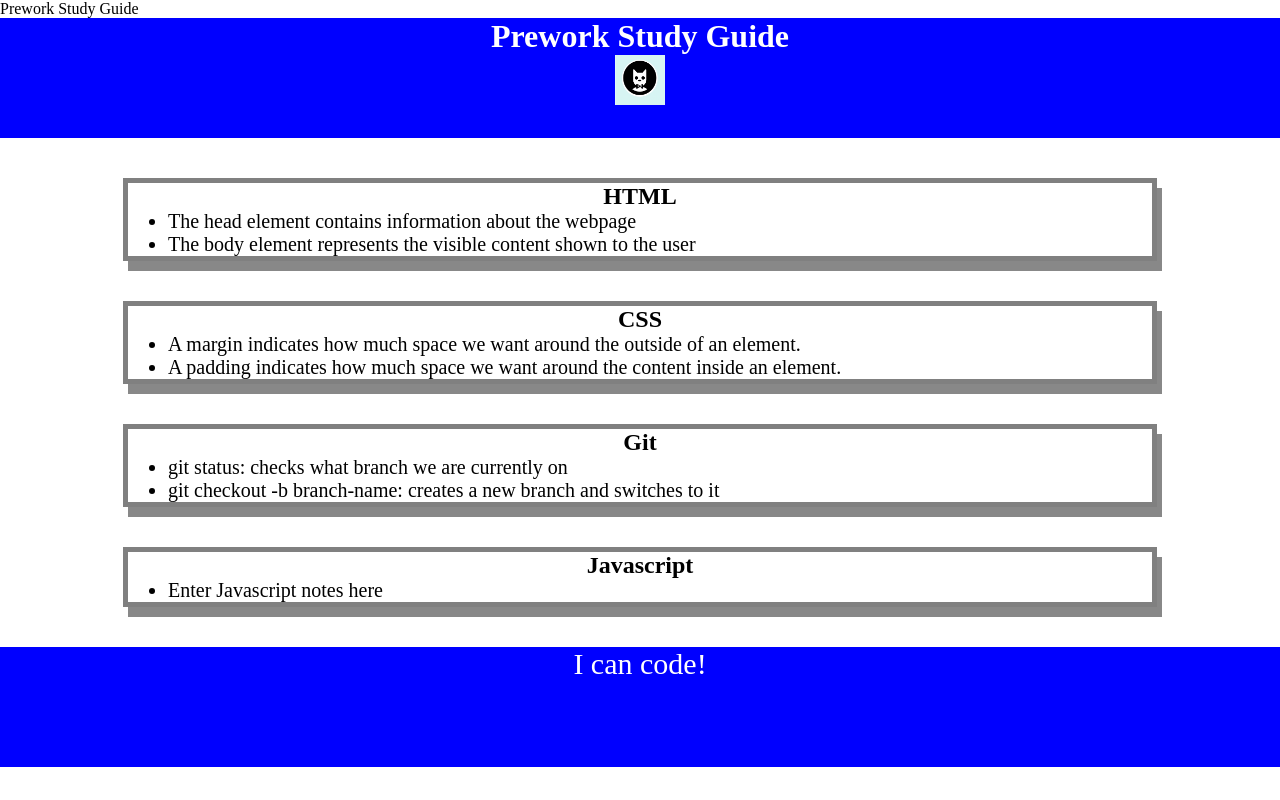
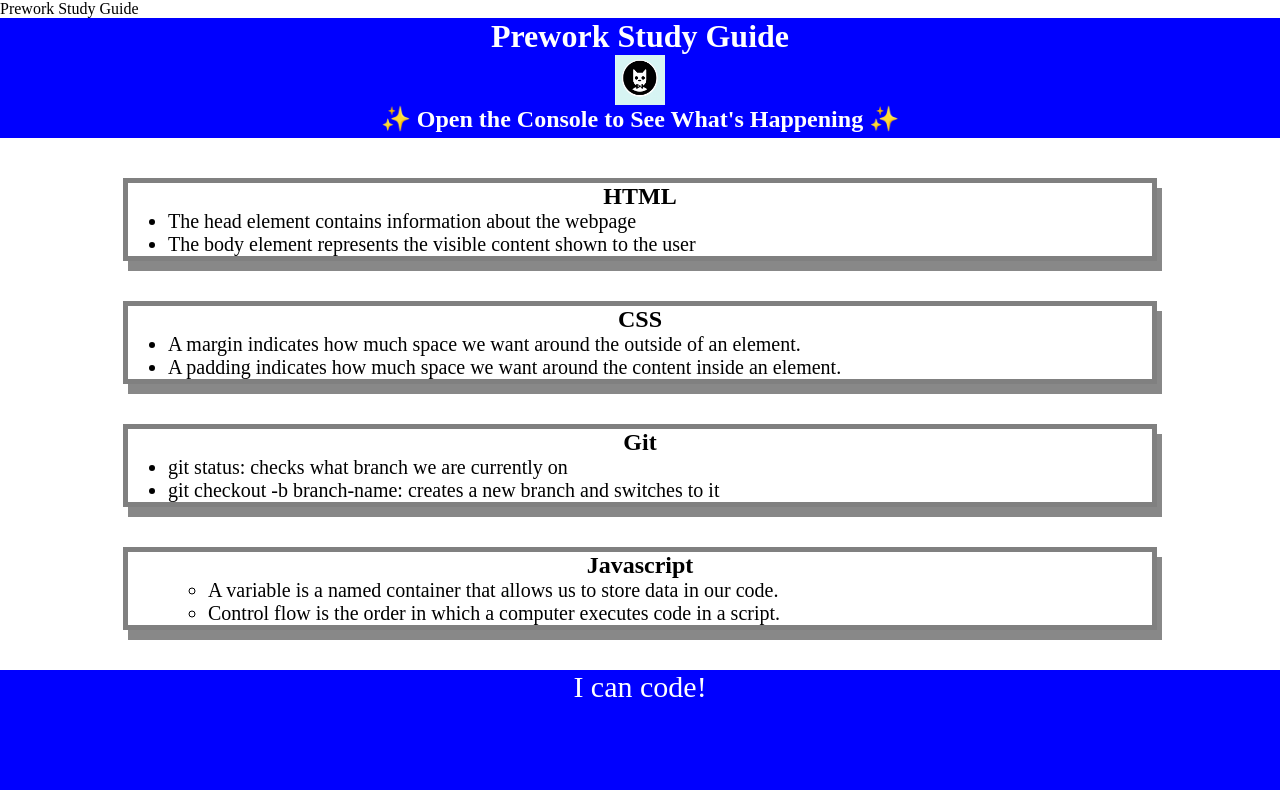
Before and after one commit to Cduggs/prework-study-2, a plain HTML site: page index.html in a window 1280 px wide. Drawn offline with Linux system fonts and the light colour scheme.

Commit message:
Update index.html

```diff
--- a/index.html
+++ b/index.html
@@ -11,6 +11,7 @@
     <header id="top">
       <h1>Prework Study Guide</h1>
       <img src="./assets/bowtie-cat.png" alt="Profile image of cat wearing a bow tie." />
+      <h2>✨ Open the Console to See What's Happening ✨</h2>
     </header>
     <main>
       <section class="card" id="html-section">
@@ -40,7 +41,9 @@
         <section class="card" id="javascript-section">
           <h2>Javascript</h2>
           <ul>
-            <li>Enter Javascript notes here</li>
+            <ul>
+              <li>A variable is a named container that allows us to store data in our code.</li>
+              <li>Control flow is the order in which a computer executes code in a script.</li>
             </ul>
         </section>
     </main>
@@ -48,5 +51,6 @@
     <footer>
       <p>I can code!</p>
     </footer>
+    <script src="./assets/script.js"></script>
   </body>
 </html>
```
